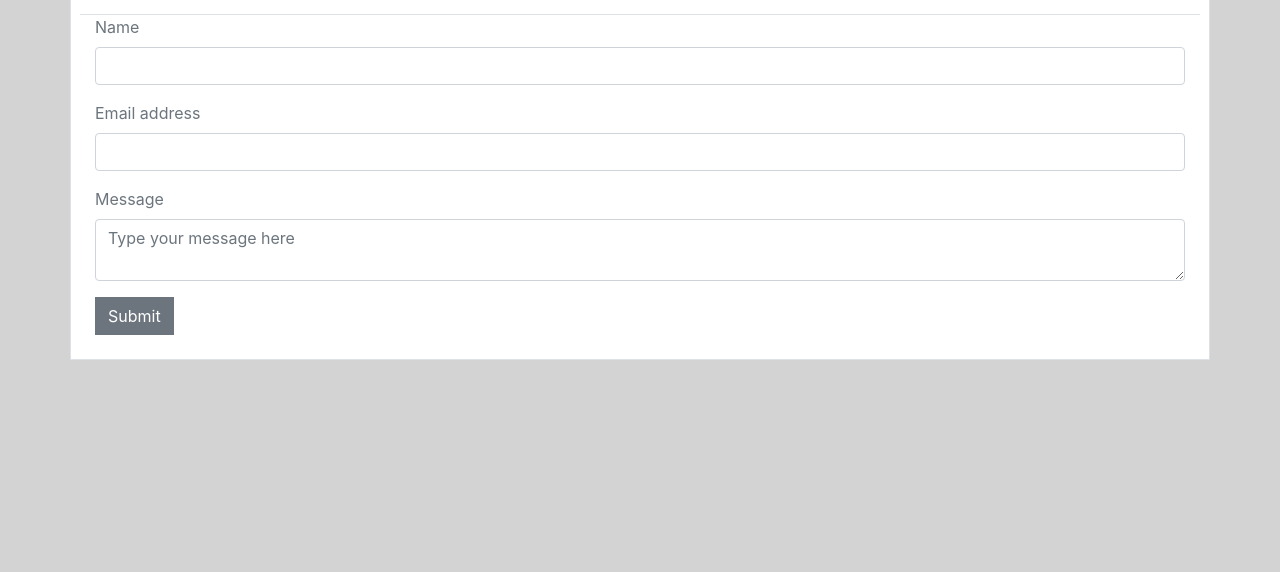
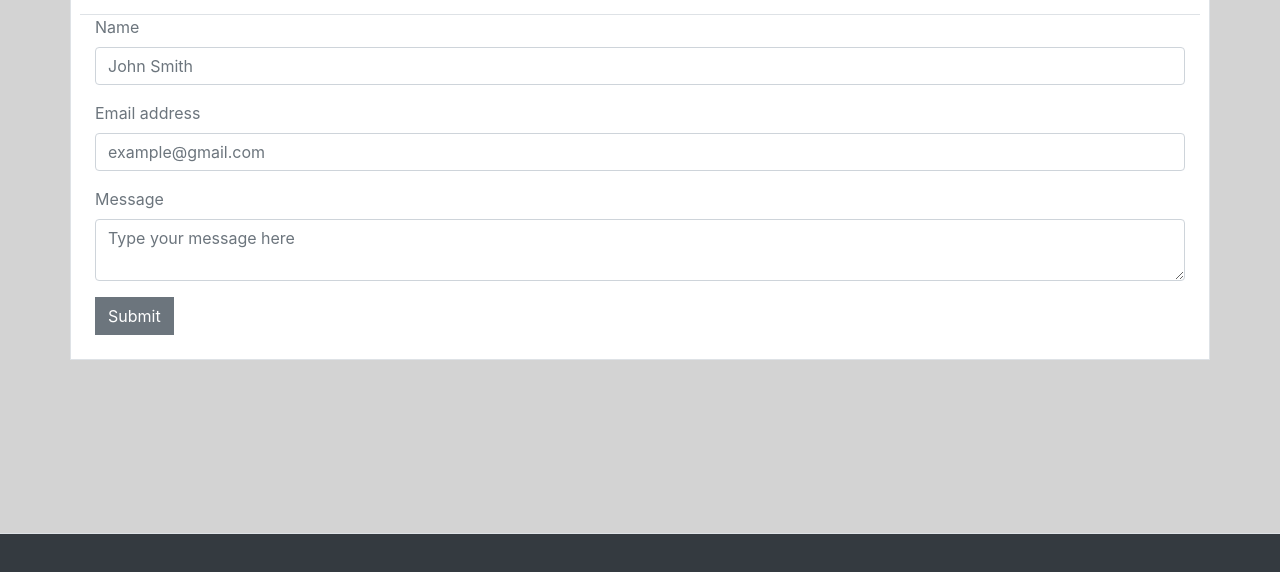
Before and after one commit to jkile/bootstrap-portfolio, a plain HTML site: page contact.html in a window 1280 px wide. Shown: the part 218-790 px from the top of the page. Drawn offline with nearby package versions, Linux system fonts and the light colour scheme.

Commit message:
added footer

```diff
--- a/contact.html
+++ b/contact.html
@@ -48,11 +48,11 @@
         <form class="">
             <div class="form-group">
                 <label for="nameInput" class="text-muted">Name</label>
-                <input type="name" class="form-control" id="nameInput">
+                <input type="name" class="form-control" id="nameInput" placeholder="John Smith">
               </div>
             <div class="form-group">
               <label for="emailInput" class="text-muted">Email address</label>
-              <input type="email" class="form-control" id="emailInput" aria-describedby="emailHelp">
+              <input type="email" class="form-control" id="emailInput" aria-describedby="emailHelp" placeholder="example@gmail.com">
             </div>
             <div class="form-group">
                 <label for="messageInput" class="text-muted">Message</label>
@@ -68,6 +68,7 @@
 
     </div>
 
+    <div class="footer bg-dark border-top pt-5"> </div>
 
 </body>
 </html>
--- a/style.css
+++ b/style.css
@@ -2,11 +2,6 @@
 
     height: 150px;
     width: 150px;
-
-}
-.box{
-
-
 
 }
 
@@ -23,7 +18,7 @@ img{
 p{
 
     font-size: 20px;
-    line-height: 30px;
+    line-height: 35px;
 
 
 }
@@ -39,3 +34,12 @@ p{
     font-size: 30px;
 
 }
+
+.footer{
+
+    position: fixed;
+    left: 0;
+    bottom: 0;
+    width: 100%;
+
+}
```
Also changed, not shown: index.html (+2 -5 lines), portfolio.html (+2 -2 lines).
